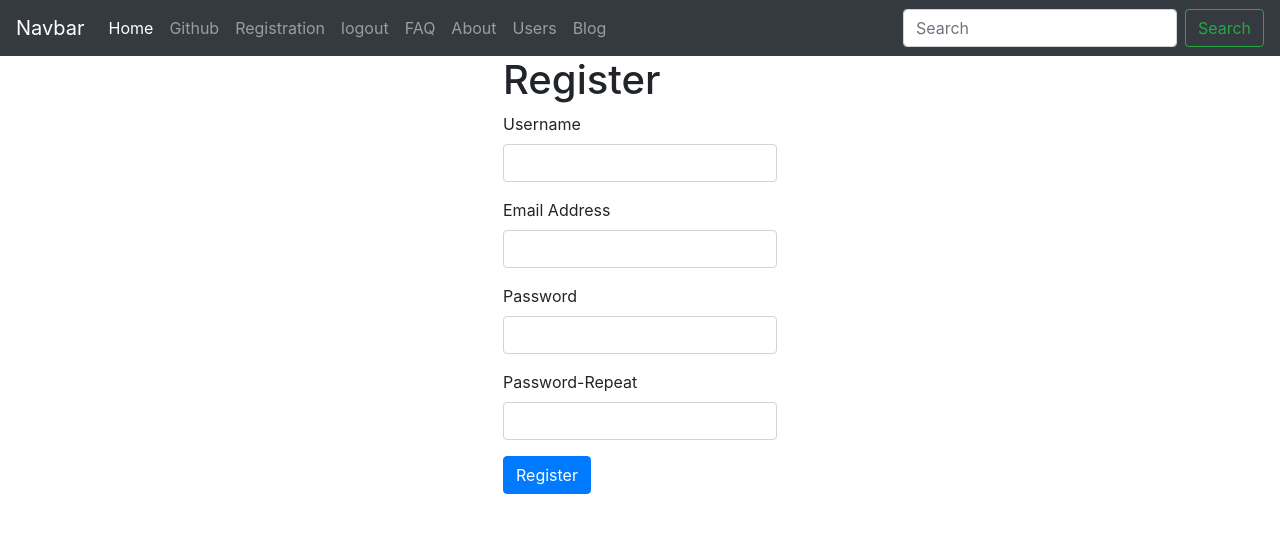
After one commit to mbalabanov/webdev2-heroku-flask, a Flask app: page /registration in a window 1280 px wide. The commit adds this page. Shown: the top 533 px of the page. Run offline with Flask 2, Linux system fonts and the light colour scheme; some libraries are stand-ins or nearby versions.

Commit message:
Added user table, 404, 500

```diff
--- a/main.py
+++ b/main.py
@@ -1,12 +1,18 @@
 import datetime
 import hashlib
+import os
 import uuid
 
-from flask import Flask, render_template, request, make_response, redirect, url_for
+from flask import Flask, render_template, request, make_response, redirect, url_for, flash
 
 from model import db, User, Post, Comment
 
 app = Flask(__name__)
+
+# Keep this secret!
+# necessary for flash messages
+app.secret_key = b'_5#y2L"F4Q8z\n\xec]/'
+
 
 db.create_all()
 
@@ -44,6 +50,29 @@ def require_session_token(func):
     return wrapper
 
 
+def provide_user(func):
+    """Decorator to read user info if available"""
+
+    def wrapper(*args, **kwargs):
+        session_token = request.cookies.get(WEBSITE_LOGIN_COOKIE_NAME)
+
+        if not session_token:
+            request.user = None
+            return func(*args, **kwargs)
+
+        user = db.query(User)\
+            .filter_by(session_cookie=session_token)\
+            .filter(User.session_expiry_datetime >= datetime.datetime.now())\
+            .first()
+
+        request.user = user
+        return func(*args, **kwargs)
+
+    wrapper.__name__ = func.__name__
+    return wrapper
+
+
+
 @app.route('/', methods=["GET"])
 def index():
     return render_template("index.html")
@@ -54,28 +83,27 @@ def login():
     if request.method == "POST":
         username = request.form.get("username")
         password = request.form.get("password")
-        repeat = request.form.get("repeat")
-
-        if password != repeat:
-            return "Password and Repeat do not match! Please try again."
 
         # query, check if there is a user with this username in the DB
         # user = db.query(User).filter(User.username == username).one()  # -> needs to find one, otherwise raises Error
         # user = db.query(User).filter(User.username == username).first()  # -> find first entry, if no entry, return None
         # users = db.query(User).filter(User.username == username).all()  # -> find all, always returns list. if not entry found, empty list
 
-        user = db.query(User).filter(User.username == username).first()
+        password_hash = hashlib.sha256(password.encode()).hexdigest()
+
+        # right way to find user with correct password
+        user = db.query(User)\
+            .filter(User.username == username, User.password_hash == password_hash)\
+            .first()
+
         session_cookie = str(uuid.uuid4())
         expiry_time = datetime.datetime.now() + datetime.timedelta(seconds=COOKIE_DURATION)
+
         if user is None:
-            password_hash = hashlib.sha256(password.encode()).hexdigest()
-            user = User(username=username,
-                        password_hash=password_hash,
-                        session_cookie=session_cookie,
-                        session_expiry_datetime=expiry_time)
-            db.add(user)
-            db.commit()
-            app.logger.info(f"User {username} is registered")
+            flash("Username or password is wrong", "warning")
+            app.logger.info(f"User {username} failed to login with wrong password.")
+            redirect_url = request.args.get('redirectTo')
+            return redirect(url_for('login', redirectTo=redirect_url))
         else:
             user.session_cookie = session_cookie
             user.session_expiry_datetime = expiry_time
@@ -106,7 +134,47 @@ def login():
         return render_template("login.html", logged_in=logged_in)
 
 
+@app.route("/registration", methods=["GET", "POST"])
+def registration():
+    if request.method=="POST":
+        username = request.form.get("username")
+        email = request.form.get("email")
+        password = request.form.get("password")
+        repeat = request.form.get("repeat")
+
+        if password!=repeat:
+            flash("Password and repeat did not match!", "warning")
+            return redirect(url_for("registration"))
+
+        # check if username is already taken in Database!
+        user = db.query(User).filter_by(username=username).first()
+        if user:
+            flash("Username is already taken", "warning")
+            return redirect(url_for('registration'))
+
+        password_hash = hashlib.sha256(password.encode()).hexdigest()
+        session_cookie = str(uuid.uuid4())
+
+        session_expiry_datetime = datetime.datetime.now() + datetime.timedelta(seconds=COOKIE_DURATION)
+
+        user = User(username=username,
+                    email=email,
+                    password_hash=password_hash,
+                    session_cookie=session_cookie,
+                    session_expiry_datetime=session_expiry_datetime)
+        db.add(user)
+        db.commit()
+        flash("Registration Successful!", "success")
+        response = make_response(redirect(url_for('index')))
+        response.set_cookie(WEBSITE_LOGIN_COOKIE_NAME, session_cookie, httponly=True, samesite='Strict')
+        return response
+
+    elif request.method=="GET":
+        return render_template("registration.html")
+
+
 @app.route('/about', methods=["GET"])
+@provide_user
 def about():
     return render_template("about.html")
 
@@ -118,9 +186,24 @@ def faq():
 
 
 @app.route('/logout', methods=["GET"])
+@provide_user
 def logout():
-    # TODO
-    pass
+    response = make_response(redirect(url_for('index')))
+    response.set_cookie(WEBSITE_LOGIN_COOKIE_NAME, expires=0)
+
+    user = db.query(User)\
+        .filter_by(username=request.user.username)\
+        .first()
+
+    if user is not None:
+        # reset user
+        user.session_expiry_datetime = None
+        user.session_cookie = None
+        db.add(user)
+        db.commit()
+        app.logger.info(f"{user.username} has logged out.")
+
+    return response
 
 
 @app.route('/blog', methods=["GET", "POST"])
@@ -131,9 +214,9 @@ def blog():
 
     if request.method == "POST":
         title = request.form.get("posttitle")
-        content = request.form.get("postcontent")
+        text = request.form.get("posttext")
         post = Post(
-            title=title, content=content,
+            title=title, text=text,
             user=current_user
         )
         db.add(post)
@@ -144,6 +227,14 @@ def blog():
         posts = db.query(Post).all()
         return render_template("blog.html", posts=posts)
 
+@app.route('/users', methods=["GET"])
+@require_session_token
+def users():
+    current_user = request.user
+
+    if request.method == "GET":
+        allusers = db.query(User).all()
+        return render_template("users.html", users=allusers)
 
 @app.route('/posts/<post_id>', methods=["GET", "POST"])
 @require_session_token
@@ -152,9 +243,9 @@ def posts(post_id):
     post = db.query(Post).filter(Post.id == post_id).first()
 
     if request.method == "POST":
-        content = request.form.get("content")
+        text = request.form.get("text")
         comment = Comment(
-            content=content,
+            text=text,
             post=post,
             user=current_user
         )
@@ -167,5 +258,15 @@ def posts(post_id):
         return render_template('posts.html', post=post, comments=comments)
 
 
+@app.errorhandler(404)
+def page_not_found(e):
+    return render_template('404.html'), 404
+
+
+@app.errorhandler(500)
+def server_error(e):
+    return render_template('500.html'), 500
+
+
 if __name__ == '__main__':
     app.run(host='localhost', port=7890)
--- a/templates/frame.html
+++ b/templates/frame.html
@@ -15,10 +15,21 @@
 </head>
 <body>
 
+{% with messages = get_flashed_messages(with_categories=true) %}
+    {% if messages %}
+        {% for message, category in messages %}
+            <div class="alert alert-{{ category }} alert-dismissible fade show" role="alert">
+                <span>{{ message }}</span>
+                <button type="button" class="close" data-dismiss="alert" aria-label="Close">
+                <span aria-hidden="true">&times;</span>
+                </button>
+            </div>
+        {% endfor %}
+    {% endif %}
+{% endwith %}
+
 {% block content %}
 {% endblock content %}
-
-
 
 <script src="https://code.jquery.com/jquery-3.4.1.slim.min.js"
         integrity="sha384-J6qa4849blE2+poT4WnyKhv5vZF5SrPo0iEjwBvKU7imGFAV0wwj1yYfoRSJoZ+n"
--- a/templates/login.html
+++ b/templates/login.html
@@ -24,10 +24,6 @@ Hello World
             <label for="exampleInputPassword1">Password</label>
             <input type="password" name="password" class="form-control" id="exampleInputPassword1">
         </div>
-        <div class="form-group">
-            <label for="exampleInputPasswordRepeat1">Password-Repeat</label>
-            <input type="password" name="repeat" class="form-control" id="exampleInputPasswordRepeat1">
-        </div>
         <button type="submit" class="btn btn-primary">Login</button>
     </form>
 
--- a/templates/navigation.html
+++ b/templates/navigation.html
@@ -11,15 +11,26 @@
                 <a class="nav-link" href="/">Home <span class="sr-only">(current)</span></a>
             </li>
             <li class="nav-item">
+                <a class="nav-link" href="https://github.com">Github</a>
+            </li>
+            <li class="nav-item">
+                <a class="nav-link" href="/registration">Registration</a>
+            </li>
+            <li class="nav-item">
+                <a class="nav-link" href="/logout">logout</a>
+            </li>
+            <li class="nav-item">
                 <a class="nav-link" href="/faq">FAQ</a>
             </li>
             <li class="nav-item">
                 <a class="nav-link" href="/about">About</a>
             </li>
             <li class="nav-item">
+                <a class="nav-link" href="/users">Users</a>
+            </li>
+            <li class="nav-item">
                 <a class="nav-link" href="/blog">Blog</a>
             </li>
-
         </ul>
         <form class="form-inline my-2 my-lg-0">
             <input class="form-control mr-sm-2" type="search" placeholder="Search" aria-label="Search">
--- /dev/null
+++ b/templates/registration.html
@@ -0,0 +1,44 @@
+{% extends "frame.html" %}
+
+{% block title %}
+Registration
+{% endblock title %}
+
+{% include 'navigation.html' %}
+
+
+{% block content %}
+<div class="d-flex justify-content-center">
+
+    {% if not logged_in %}
+        <form method="post">
+            <h1>Register</h1>
+            <div class="form-group">
+                <label for="exampleInputUsername1">Username</label>
+                <input type="text" name="username" class="form-control" id="exampleInputUsername1"
+                       aria-describedby="usernameHelp">
+            </div>
+            <div class="form-group">
+                <label for="emailaddress">Email Address</label>
+                <input type="email" name="email" class="form-control" id="emailaddress"
+                       aria-describedby="emailaddress">
+            </div>
+            <div class="form-group">
+                <label for="exampleInputPassword1">Password</label>
+                <input type="password" name="password" class="form-control" id="exampleInputPassword1">
+            </div>
+            <div class="form-group">
+                <label for="exampleInputPasswordRepeat1">Password-Repeat</label>
+                <input type="password" name="repeat" class="form-control" id="exampleInputPasswordRepeat1">
+            </div>
+            <button type="submit" class="btn btn-primary">Register</button>
+        </form>
+
+    {% else %}
+
+    <h1>You are logged in!</h1>
+
+    {% endif %}
+</div>
+
+{% endblock content %}
```
Also changed, not shown: model.py (+23 -5 lines), templates/404.html (added, +15 -0 lines), templates/500.html (added, +15 -0 lines), templates/posts.html (+7 -6 lines), templates/users.html (added, +31 -0 lines), blog.sqlite.
